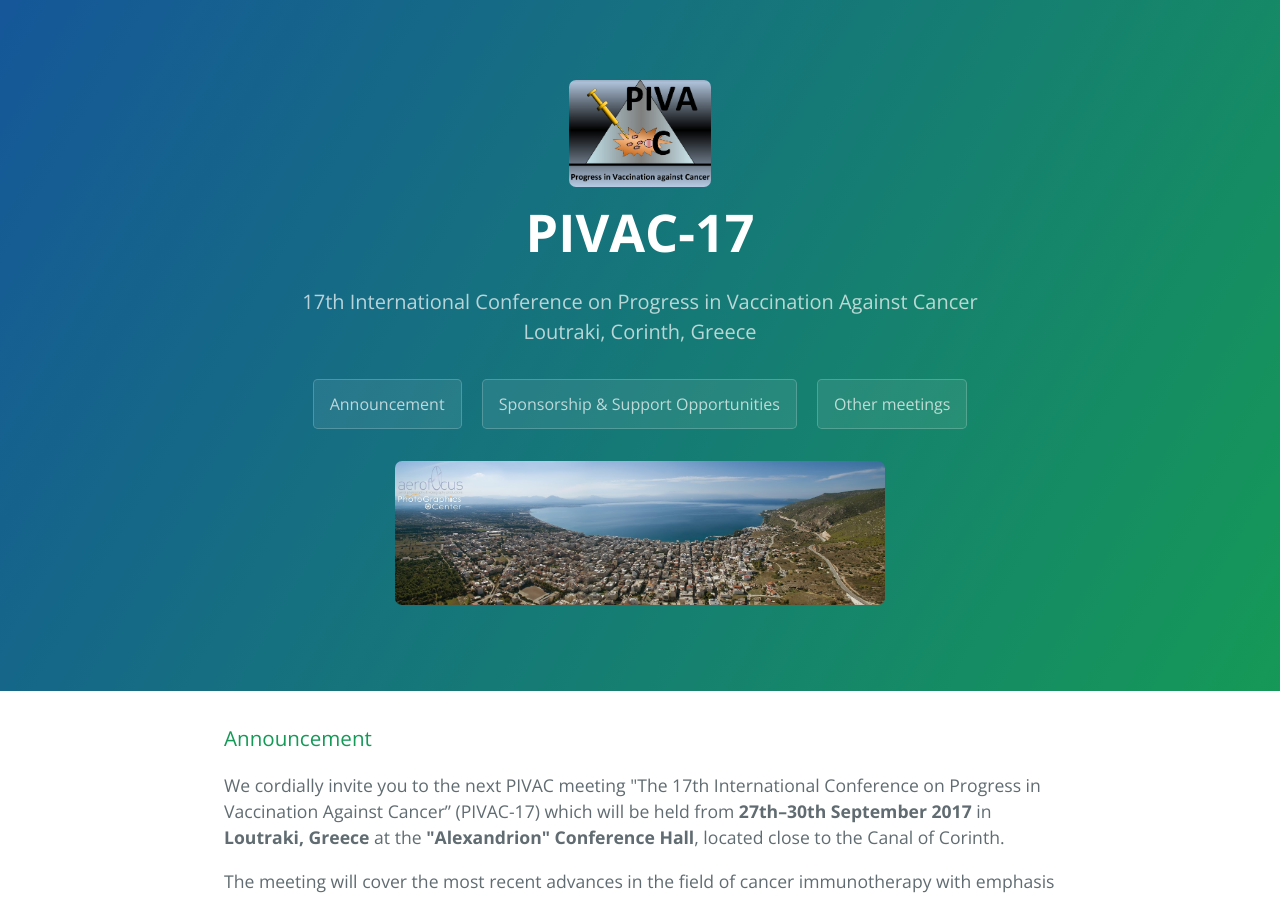
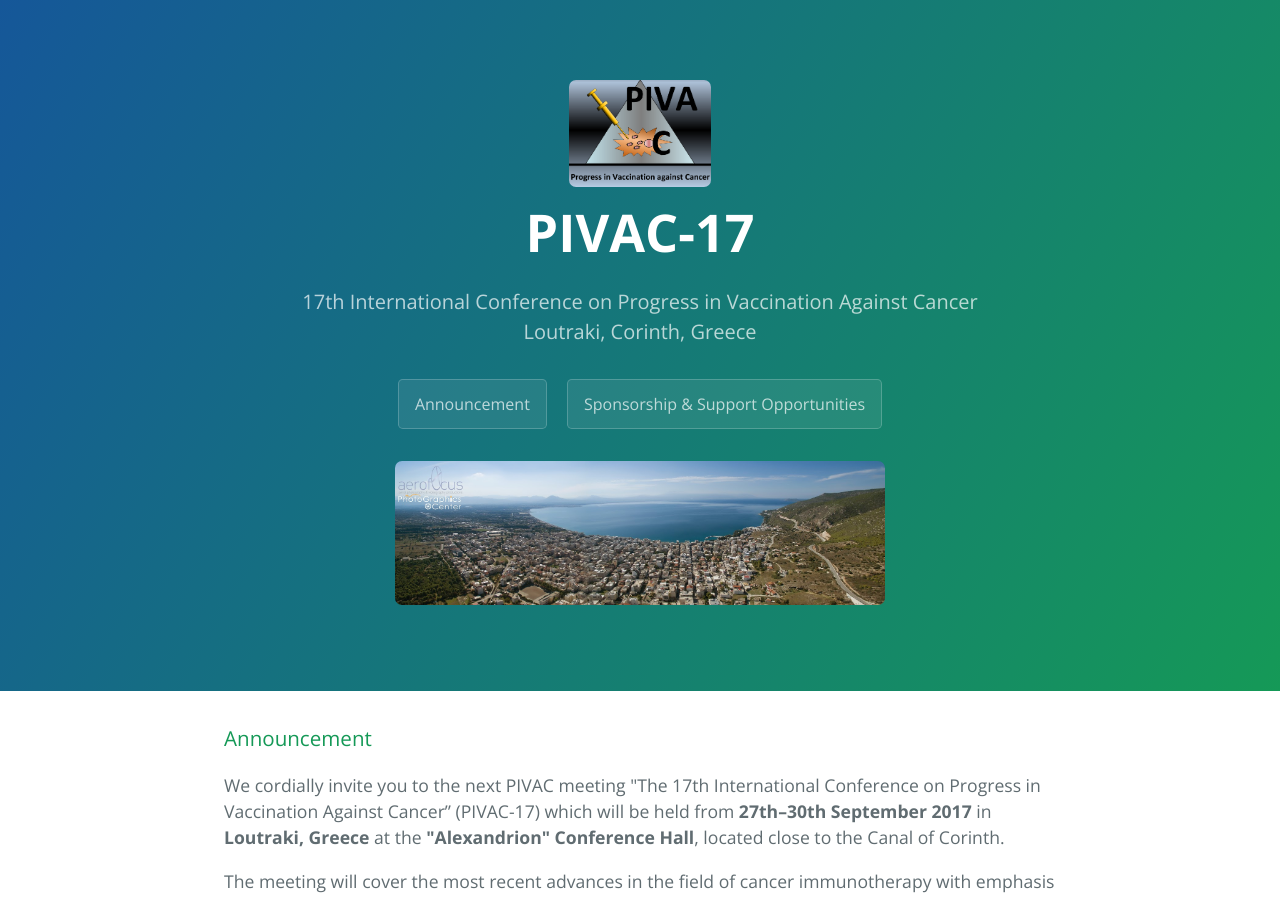
Before and after one commit to moodmosaic/pivac17, a Jekyll site: the page index.html, which Jekyll copies as it is, in a window 1280 px wide and 900 px high. Built offline with Jekyll 4.4.1, drawn with Linux system fonts in a browser that asks for light colours.

Commit message:
Remove 'Other meetings' link from top.

```diff
--- a/index.html
+++ b/index.html
@@ -17,7 +17,6 @@
       <p>
         <a href="/#announcement" class="btn">Announcement</a>
         <a href="/sponsors#oportunities" class="btn">Sponsorship & Support Opportunities</a>
-        <a href="/#other-meetings" class="btn">Other meetings</a>
       </p>
       <img src="img/loutraki_panoramic.jpg" alt="Panoramic view of Loutraki" width="45%" style="border-radius: 7px">
     </section>
--- a/sponsors.html
+++ b/sponsors.html
@@ -17,7 +17,6 @@
       <p>
         <a href="/#announcement" class="btn">Announcement</a>
         <a href="/sponsors#oportunities" class="btn">Sponsorship & Support Opportunities</a>
-        <a href="/#other-meetings" class="btn">Other meetings</a>
       </p>
       <img src="img/loutraki_panoramic.jpg" alt="Panoramic view of Loutraki" width="45%" style="border-radius: 7px">
     </section>
```
